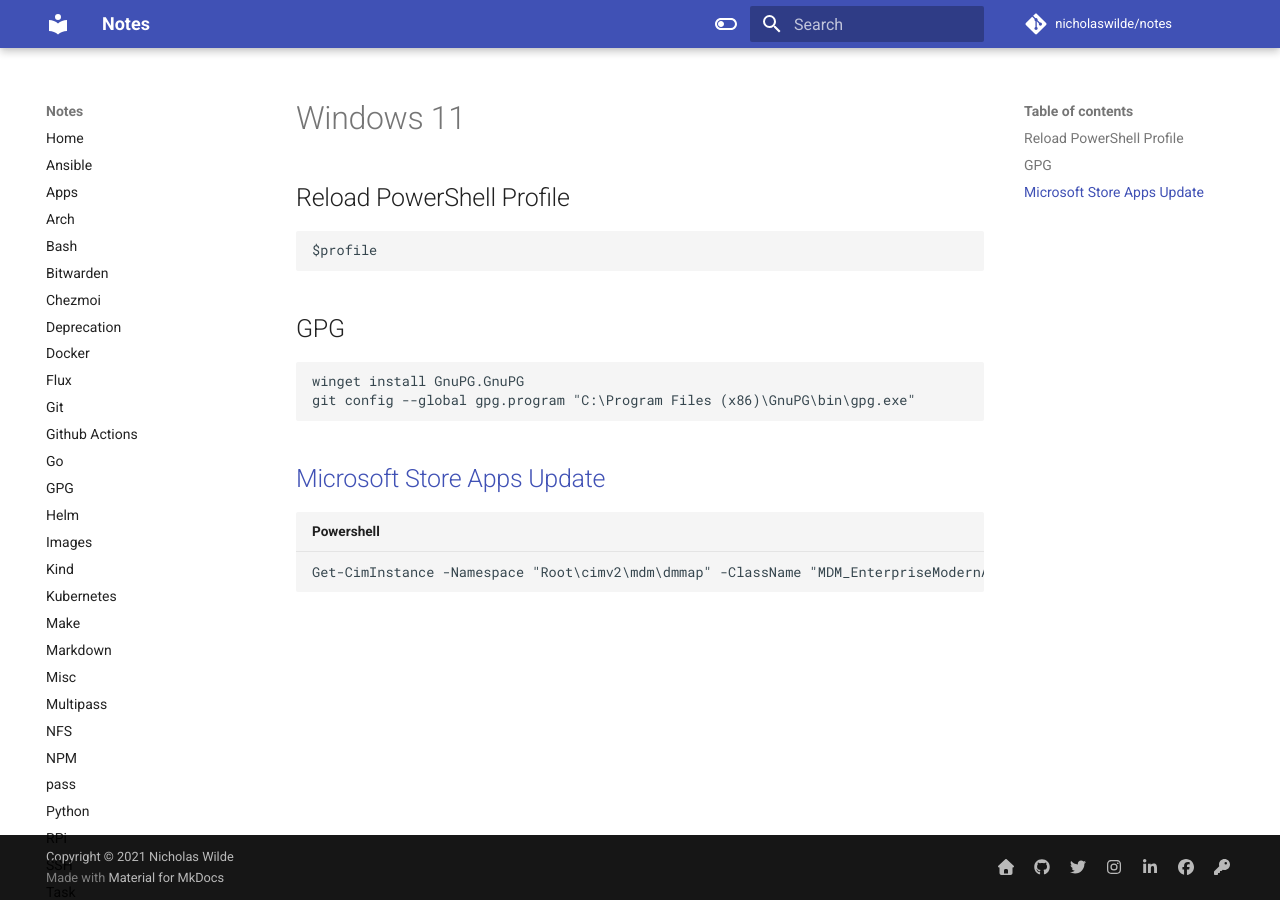
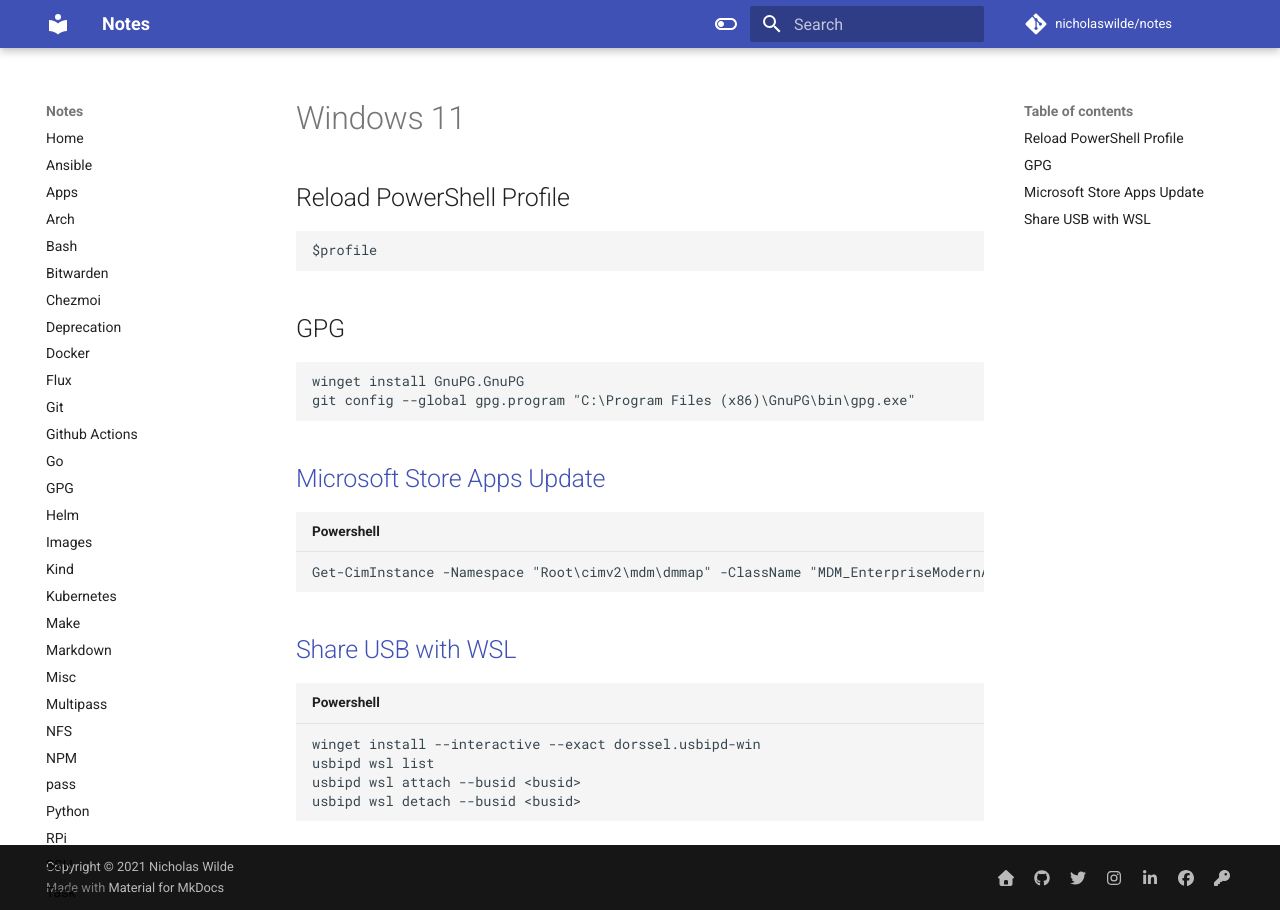
Before and after one commit to nicholaswilde/notes, an MkDocs documentation site: the page built from docs/w11.md, in a window 1280 px wide. Built offline with MkDocs 1.6.1 and Material for MkDocs 9.7.7, drawn with Linux system fonts in a browser that asks for light colours; comment, search, counter and statistics services are not loaded.

Commit message:
Update w11.md

````diff
--- a/docs/w11.md
+++ b/docs/w11.md
@@ -20,4 +20,15 @@
 Get-CimInstance -Namespace "Root\cimv2\mdm\dmmap" -ClassName "MDM_EnterpriseModernAppManagement_AppManagement01" | Invoke-CimMethod -MethodName UpdateScanMethod
 ```
 
+## [Share USB with WSL][2]
+
+```title="Powershell"
+winget install --interactive --exact dorssel.usbipd-win
+usbipd wsl list
+usbipd wsl attach --busid <busid>
+usbipd wsl detach --busid <busid>
+```
+
+
 [1]: https://social.technet.microsoft.com/Forums/windows/en-US/5ac7daa9-54e6-43c0-9746-293dcb8ef2ec/
+[2]: https://devblogs.microsoft.com/commandline/connecting-usb-devices-to-wsl/
````
